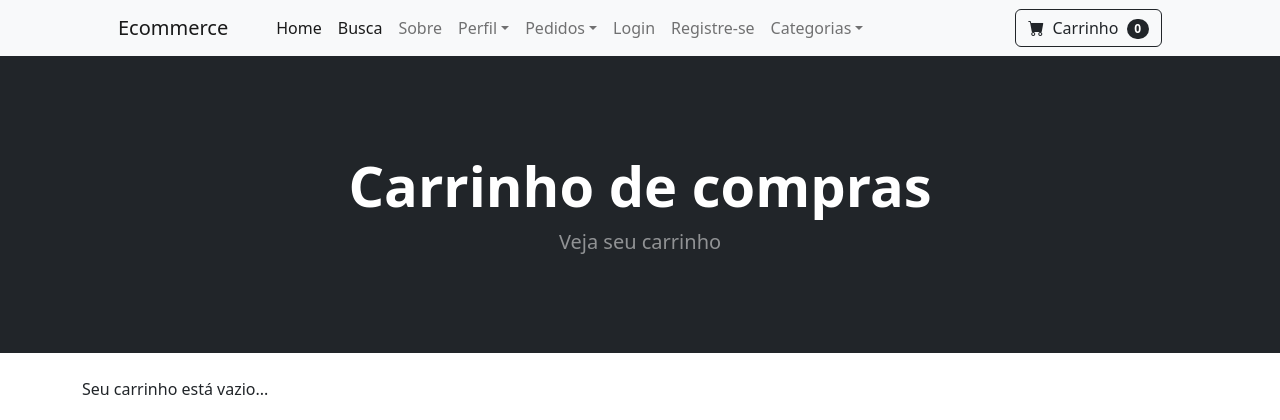
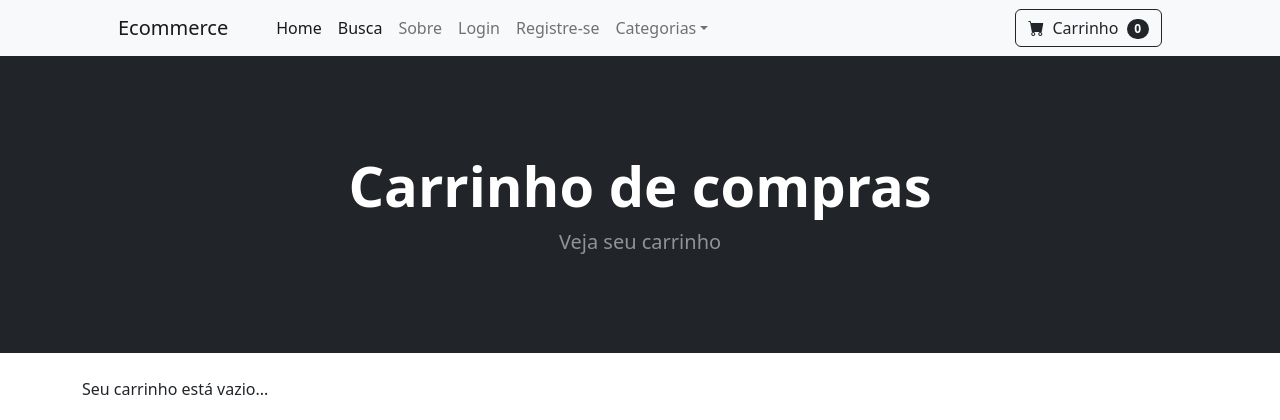
Before and after one commit to vlcp197/django-ecommerce, a Django app: page /cart/ in a window 1280 px wide. Shown: the top 420 px of the page. Run offline with Django 5.2, Linux system fonts and the light colour scheme; some libraries are stand-ins or nearby versions.

Commit message:
Remove non used links on navbar

```diff
--- a/store/templates/navbar.html
+++ b/store/templates/navbar.html
@@ -10,29 +10,8 @@
                 </li>
                 <li class="nav-item"><a class="nav-link active" aria-current="page" href="#">Busca</a></li>
                 <li class="nav-item"><a class="nav-link" href="{% url 'about'%}">Sobre</a></li>
-                <li class="nav-item dropdown">
-                    <a class="nav-link dropdown-toggle" id="navbarDropdown" href="#" role="button"
-                        data-bs-toggle="dropdown" aria-expanded="false">Perfil</a>
-                    <ul class="dropdown-menu" aria-labelledby="navbarDropdown">
-                        <li><a class="dropdown-item" href="#">Perfil do usuário</a></li>
-                        <li>
-                            <hr class="dropdown-divider" />
-                        </li>
-                        <li><a class="dropdown-item" href="#">Informação do usuário</a></li>
-                    </ul>
-                </li>
-                <li class="nav-item dropdown">
-                    <a class="nav-link dropdown-toggle" id="navbarDropdown" href="#" role="button"
-                        data-bs-toggle="dropdown" aria-expanded="false">Pedidos</a>
-                    <ul class="dropdown-menu" aria-labelledby="navbarDropdown">
-                        <li><a class="dropdown-item" href="#">Pedidos Vendidos</a></li>
-                        <li>
-                            <hr class="dropdown-divider" />
-                        </li>
-                        <li><a class="dropdown-item" href="#">Pedidos não vendidos</a></li>
-                    </ul>
-                </li>
                 {% if user.is_authenticated %}
+                    <li class="nav-item"><a class="nav-link" href="{%url 'update_user'%}">Perfil</a></li>
                     <li class="nav-item"><a class="nav-link" href="{%url 'logout'%}">Logout</a></li>
                 {% else %}
                     <li class="nav-item"><a class="nav-link" href="{%url 'login'%}">Login</a></li>
@@ -42,7 +21,7 @@
                         <a class="nav-link dropdown-toggle" id="navbarDropdown" href="#" role="button"
                             data-bs-toggle="dropdown" aria-expanded="false">Categorias</a>
                     <ul class="dropdown-menu" aria-labelledby="navbarDropdown">
-                        <li><a class="dropdown-item" href="{%url 'home' %}">Todos os produtos</a></li>
+                        <li><a class="dropdown-item" href="{%url 'category_summary' %}">Todos os produtos</a></li>
                         <li>
                             <hr class="dropdown-divider" />
                         </li>
```
Lines whose indentation alone changed are shown as unchanged.
